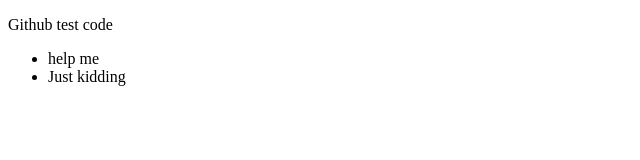
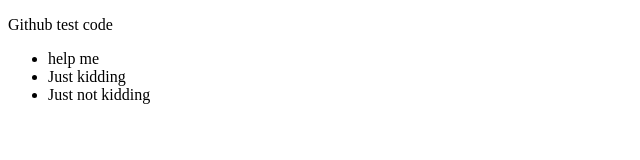
Before and after one commit to Eddy-Rex/Test-Github, a plain HTML site: page index.html in a window 1280 px wide. Shown: the whole page, without its empty margins (0-640 px from the left). Drawn offline with Linux system fonts and the light colour scheme.

Commit message:
add just not joking

```diff
--- a/index.html
+++ b/index.html
@@ -11,6 +11,7 @@
     <ul>
         <li>help me</li>
         <li>Just kidding</li>
+        <li>Just not kidding</li>
     </ul>
 </body>
 </html>
```
